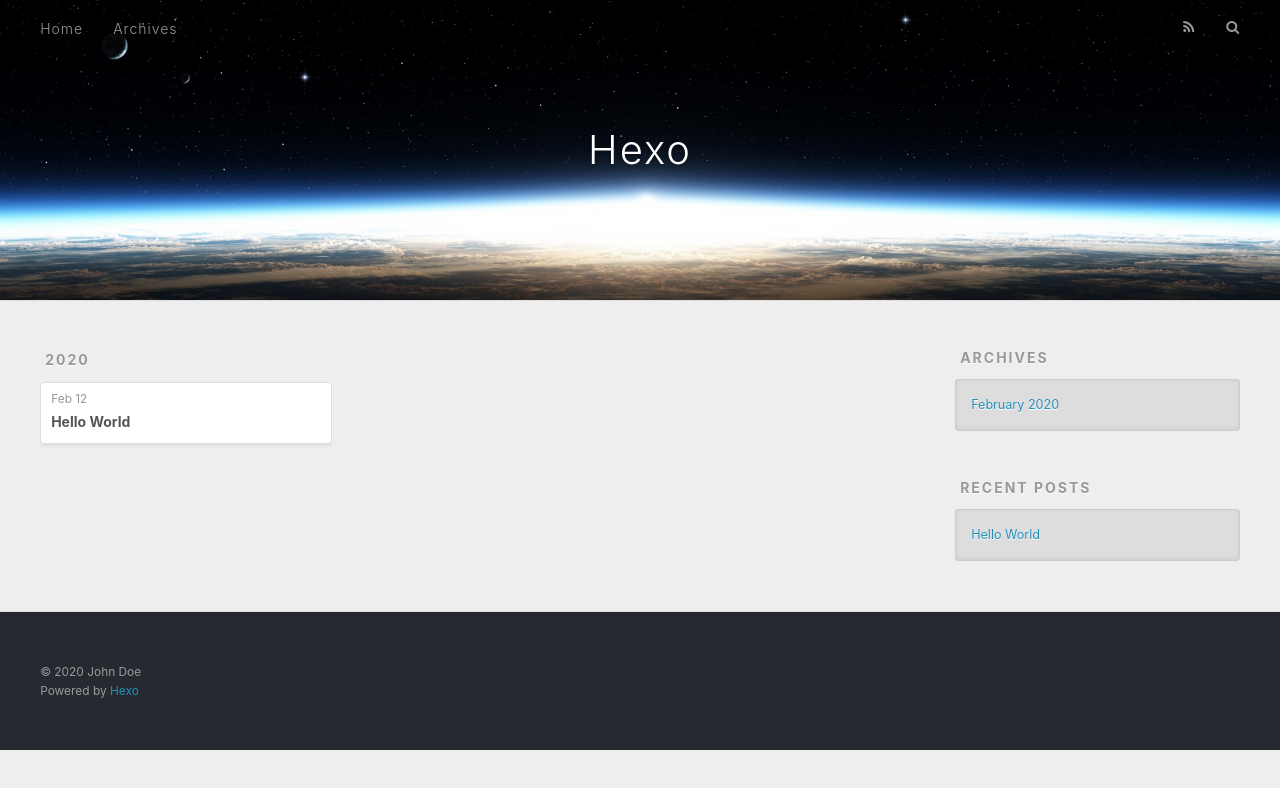
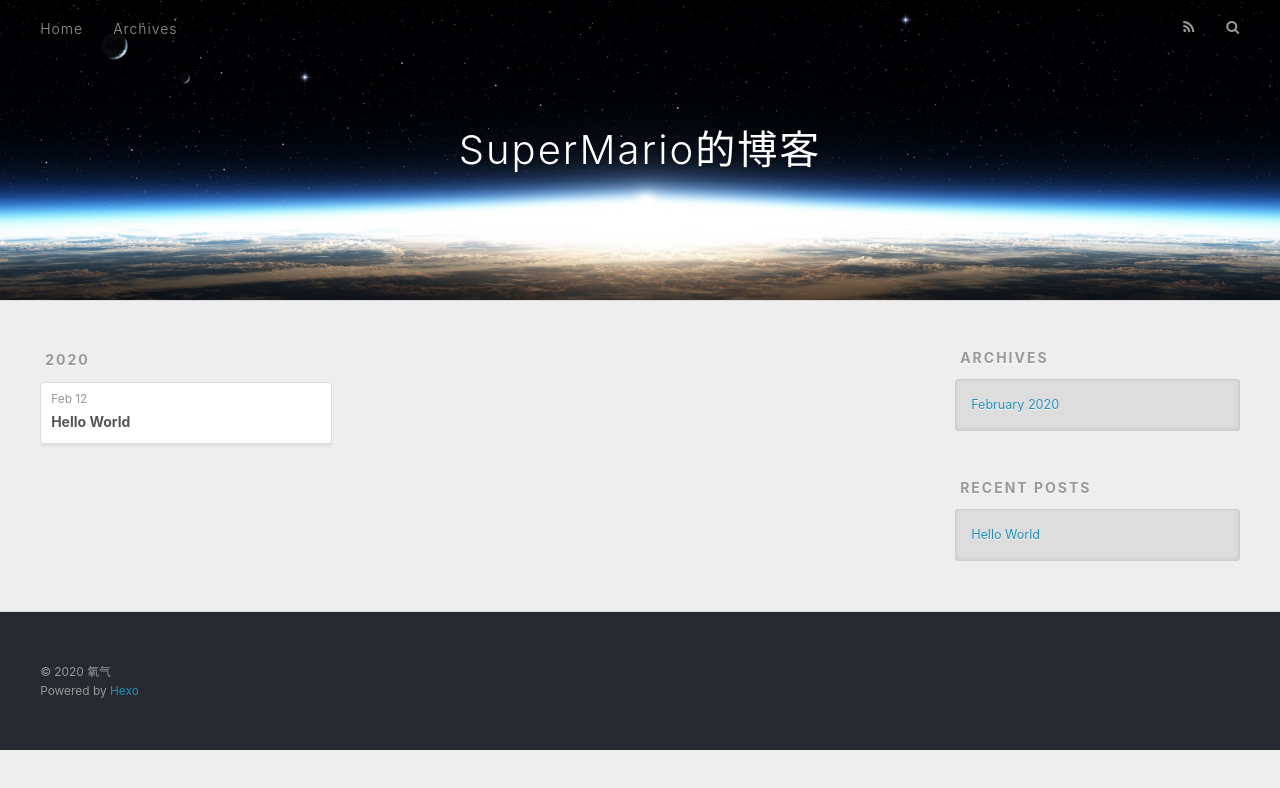
Before and after one commit to yangqi8930/yangqi8930.github.io, a plain HTML site: page archives/2020/02/index.html in a window 1280 px wide. Drawn offline with nearby package versions, Linux system fonts and the light colour scheme.

Commit message:
Site updated: 2020-02-12 15:43:58

```diff
--- a/archives/2020/02/index.html
+++ b/archives/2020/02/index.html
@@ -5,17 +5,17 @@
 
 
 
-  <title>Archives: 2020/2 | Hexo</title>
+  <title>Archives: 2020/2 | SuperMario的博客</title>
   <meta name="viewport" content="width=device-width, initial-scale=1, maximum-scale=1">
   <meta property="og:type" content="website">
-<meta property="og:title" content="Hexo">
+<meta property="og:title" content="SuperMario的博客">
 <meta property="og:url" content="http://yoursite.com/archives/2020/02/index.html">
-<meta property="og:site_name" content="Hexo">
+<meta property="og:site_name" content="SuperMario的博客">
 <meta property="og:locale" content="en_US">
-<meta property="article:author" content="John Doe">
+<meta property="article:author" content="氧气">
 <meta name="twitter:card" content="summary">
 
-    <link rel="alternate" href="/atom.xml" title="Hexo" type="application/atom+xml">
+    <link rel="alternate" href="/atom.xml" title="SuperMario的博客" type="application/atom+xml">
 
 
     <link rel="icon" href="/favicon.png">
@@ -36,7 +36,7 @@
   <div id="header-outer" class="outer">
     <div id="header-title" class="inner">
       <h1 id="logo-wrap">
-        <a href="/" id="logo">Hexo</a>
+        <a href="/" id="logo">SuperMario的博客</a>
       </h1>
 
     </div>
@@ -141,7 +141,7 @@
 
   <div class="outer">
     <div id="footer-info" class="inner">
-      &copy; 2020 John Doe<br>
+      &copy; 2020 氧气<br>
       Powered by <a href="http://hexo.io/" target="_blank">Hexo</a>
     </div>
   </div>
```
Also changed, not shown: 2020/02/12/hello-world/index.html (+6 -6 lines), archives/2020/index.html (+7 -7 lines), archives/index.html (+7 -7 lines), index.html (+7 -7 lines).
